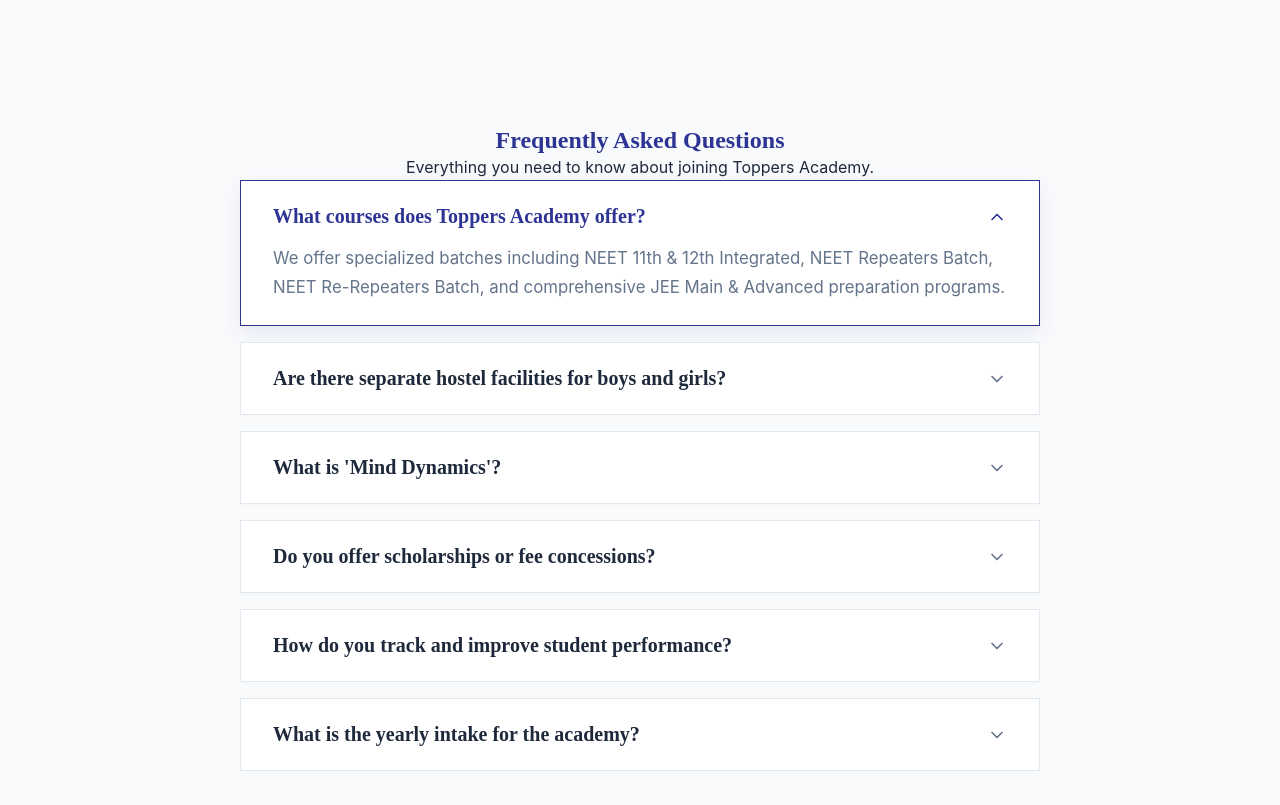
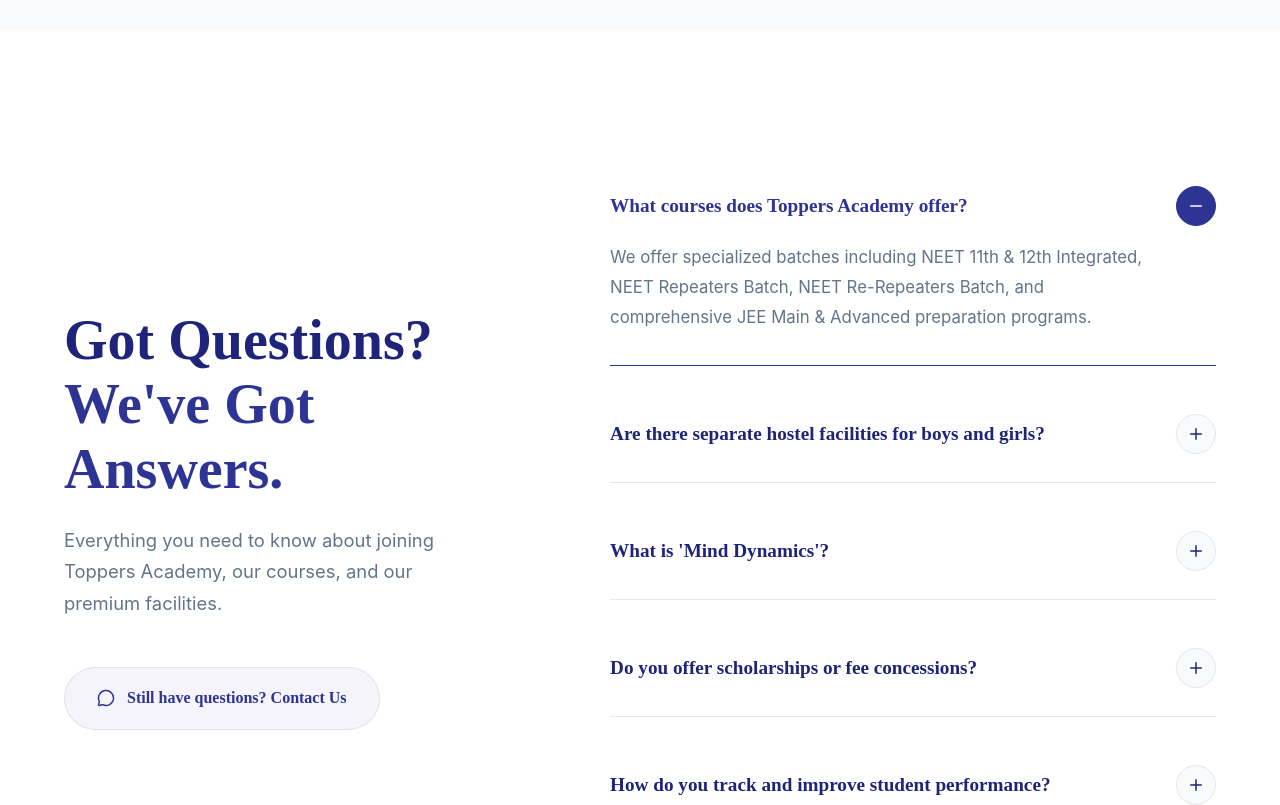
Before and after one commit to KungumapriyaaMKP/TAW-TUP, a React (Vite) app: page / in a window 1280 px wide. Shown: the part 9460-10265 px from the top of the page. Built offline with nearby package versions, Linux system fonts and the light colour scheme; a web font is replaced by a local one.

Commit message:
style: completely revamp FAQ section into a premium two-column split layout with interactive Plus/Minus accordion mechanics

```diff
--- a/src/components/FAQ.css
+++ b/src/components/FAQ.css
@@ -1,81 +1,160 @@
 .faq-section {
-  padding: 6rem 0;
-  background-color: #f8fafc;
+  padding: 8rem 0;
+  background-color: #ffffff; /* Clean white background */
+  position: relative;
+  overflow: hidden;
+}
+
+.faq-layout {
+  display: grid;
+  grid-template-columns: 1fr 1.3fr;
+  gap: 5rem;
+  align-items: flex-start;
+}
+
+@media (max-width: 992px) {
+  .faq-layout {
+    grid-template-columns: 1fr;
+    gap: 3rem;
+  }
+}
+
+.faq-left {
+  position: sticky;
+  top: 150px;
+}
+
+.faq-title-main {
+  font-family: var(--font-heading);
+  font-size: 3.5rem;
+  font-weight: 700;
+  color: var(--primary-blue-dark);
+  line-height: 1.15;
+  margin-bottom: 1.5rem;
+}
+
+.faq-subtitle-main {
+  font-family: var(--font-body);
+  font-size: 1.15rem;
+  color: var(--text-light);
+  line-height: 1.7;
+  margin-bottom: 3rem;
+  max-width: 90%;
+}
+
+.faq-contact-btn {
+  display: inline-flex;
+  align-items: center;
+  gap: 0.75rem;
+  background-color: rgba(45, 52, 148, 0.05);
+  color: var(--primary-blue);
+  font-family: var(--font-heading);
+  font-size: 1rem;
+  font-weight: 700;
+  padding: 1.1rem 2rem;
+  border-radius: 50px;
+  text-decoration: none;
+  transition: all 0.3s cubic-bezier(0.16, 1, 0.3, 1);
+  border: 1px solid rgba(45, 52, 148, 0.1);
+}
+
+.faq-contact-btn:hover {
+  background-color: var(--primary-blue);
+  color: #ffffff;
+  transform: translateY(-3px);
+  box-shadow: 0 10px 20px rgba(45, 52, 148, 0.2);
 }
 
 .faq-container {
-  max-width: 800px;
-  margin: 0 auto;
   display: flex;
   flex-direction: column;
-  gap: 1rem;
+  gap: 1.25rem;
 }
 
-.faq-item {
-  background: var(--white);
-  border: 1px solid #e2e8f0;
-  border-radius: 0;
-  overflow: hidden;
+.faq-item-premium {
+  background: #ffffff;
+  border-bottom: 1px solid #e2e8f0;
   transition: all 0.3s ease;
-  box-shadow: 0 2px 5px rgba(0,0,0,0.02);
 }
 
-.faq-item:hover {
-  border-color: rgba(45, 52, 148, 0.3);
-  box-shadow: 0 8px 15px rgba(45, 52, 148, 0.05);
+.faq-item-premium.active {
+  border-bottom-color: var(--primary-blue);
 }
 
-.faq-item.active {
-  border-color: var(--primary-blue);
-  box-shadow: 0 8px 20px rgba(45, 52, 148, 0.08);
-}
-
-.faq-question {
+.faq-question-premium {
   width: 100%;
   text-align: left;
-  padding: 1.5rem 2rem;
+  padding: 1.75rem 0;
   background: none;
   border: none;
   display: flex;
   justify-content: space-between;
   align-items: center;
   font-family: var(--font-heading);
-  font-size: 1.25rem;
-  font-weight: 600;
-  color: var(--text-dark);
+  font-size: 1.2rem;
+  font-weight: 700;
+  color: var(--primary-blue-dark);
   cursor: pointer;
-  transition: all 0.3s ease;
+  transition: color 0.3s ease;
 }
 
-.faq-item.active .faq-question {
+.faq-item-premium:hover .faq-question-premium {
+  color: var(--primary-blue);
+}
+
+.faq-item-premium.active .faq-question-premium {
   color: var(--primary-blue);
   padding-bottom: 1rem;
 }
 
-.faq-icon {
-  color: var(--text-light);
+.faq-icon-premium {
+  display: flex;
+  align-items: center;
+  justify-content: center;
+  width: 40px;
+  height: 40px;
+  border-radius: 50%;
+  background-color: #f8fafc;
+  color: var(--primary-blue-dark);
   flex-shrink: 0;
-  margin-left: 1rem;
-  transition: all 0.3s ease;
+  margin-left: 1.5rem;
+  transition: all 0.4s cubic-bezier(0.16, 1, 0.3, 1);
+  border: 1px solid #e2e8f0;
 }
 
-.faq-item.active .faq-icon {
+.faq-item-premium.active .faq-icon-premium {
+  background-color: var(--primary-blue);
+  color: #ffffff;
+  border-color: var(--primary-blue);
+  transform: rotate(180deg);
+}
+
+.faq-item-premium:hover .faq-icon-premium {
+  background-color: rgba(45, 52, 148, 0.05);
   color: var(--primary-blue);
+  border-color: rgba(45, 52, 148, 0.2);
+}
+
+.faq-item-premium.active:hover .faq-icon-premium {
+  background-color: var(--primary-blue-dark);
+  border-color: var(--primary-blue-dark);
+  color: #ffffff;
 }
 
 .faq-answer-wrapper {
   overflow: hidden;
-  transition: all 0.4s cubic-bezier(0.16, 1, 0.3, 1);
+  transition: all 0.5s cubic-bezier(0.16, 1, 0.3, 1);
 }
 
-.faq-answer {
-  padding: 0 2rem 1.5rem 2rem;
+.faq-answer-premium {
+  padding: 0 0 2rem 0;
+  padding-right: 3rem; /* Leave space on the right so text doesn't go all the way under the icon */
 }
 
-.faq-answer p {
+.faq-answer-premium p {
   color: var(--text-light);
   font-family: var(--font-body);
   font-size: 1.05rem;
-  line-height: 1.7;
+  line-height: 1.8;
   margin: 0;
 }
--- a/src/components/FAQ.jsx
+++ b/src/components/FAQ.jsx
@@ -1,9 +1,9 @@
 import { useState } from 'react';
-import { ChevronDown, ChevronUp } from 'lucide-react';
+import { Plus, Minus, MessageCircle } from 'lucide-react';
 import './FAQ.css';
 
 const FAQ = () => {
-  const [openIndex, setOpenIndex] = useState(0); // First item open by default
+  const [openIndex, setOpenIndex] = useState(0);
 
   const toggleAccordion = (index) => {
     setOpenIndex(openIndex === index ? -1 : index);
@@ -39,27 +39,34 @@
   return (
     <section className="faq-section" id="faq">
       <div className="container">
-        <div className="faq-header text-center mb-5">
-          <h2 className="section-title">Frequently Asked <span className="text-accent">Questions</span></h2>
-          <p className="section-subtitle">Everything you need to know about joining Toppers Academy.</p>
+        <div className="faq-layout">
+
+          {/* Left Column - Sticky Header */}
+          <div className="faq-left">
+            <h2 className="faq-title-main">Got Questions? <br/><span className="text-accent">We've Got Answers.</span></h2>
+            <p className="faq-subtitle-main">Everything you need to know about joining Toppers Academy, our courses, and our premium facilities.</p>
+            <a href="#contact" className="faq-contact-btn">
+              <MessageCircle size={18} />
+              Still have questions? Contact Us
+            </a>
           </div>
 
+          {/* Right Column - Premium Accordion */}
+          <div className="faq-right">
             <div className="faq-container">
               {faqs.map((faq, index) => (
                 <div
                   key={index}
-              className={`faq-item ${openIndex === index ? 'active' : ''}`}
+                  className={`faq-item-premium ${openIndex === index ? 'active' : ''}`}
                 >
                   <button
-                className="faq-question"
+                    className="faq-question-premium"
                     onClick={() => toggleAccordion(index)}
                   >
                     <span>{faq.question}</span>
-                {openIndex === index ? (
-                  <ChevronUp className="faq-icon" size={20} />
-                ) : (
-                  <ChevronDown className="faq-icon" size={20} />
-                )}
+                    <span className="faq-icon-premium">
+                      {openIndex === index ? <Minus size={18} /> : <Plus size={18} />}
+                    </span>
                   </button>
                   <div
                     className="faq-answer-wrapper"
@@ -68,7 +75,7 @@
                       opacity: openIndex === index ? 1 : 0
                     }}
                   >
-                <div className="faq-answer">
+                    <div className="faq-answer-premium">
                       <p>{faq.answer}</p>
                     </div>
                   </div>
@@ -76,6 +83,9 @@
               ))}
             </div>
           </div>
+
+        </div>
+      </div>
     </section>
   );
 };
```
Lines whose indentation alone changed are shown as unchanged.
